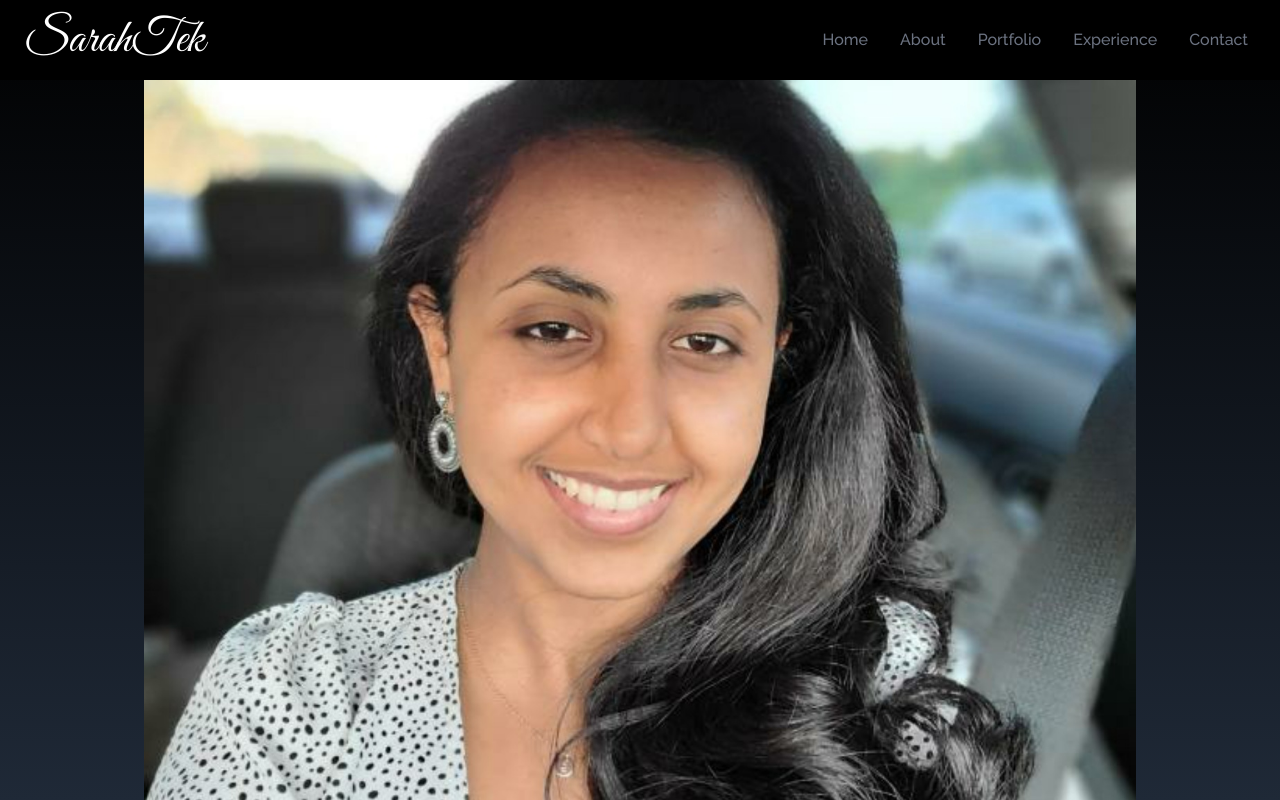
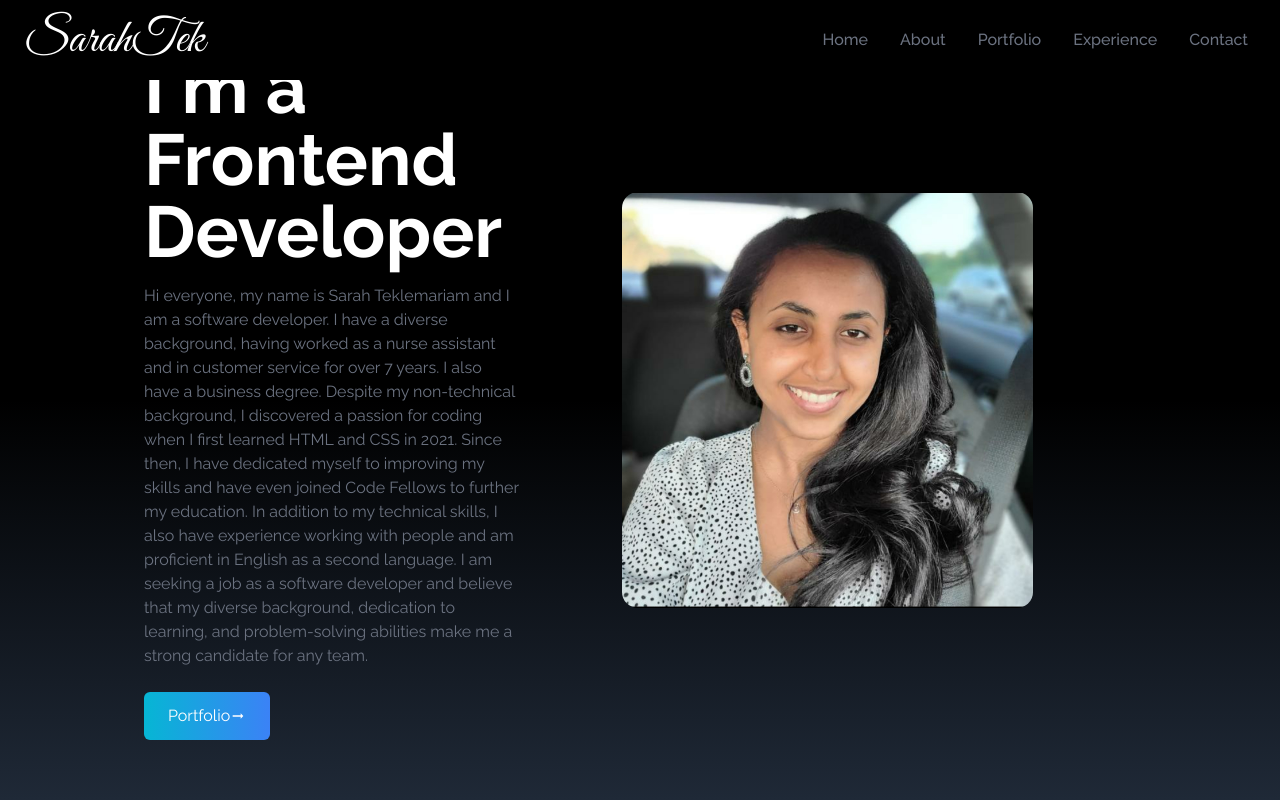
Before and after one commit to SarahTek/portfolio, a React (Create React App) app: page / in a window 1280 px wide. Shown: the top 800 px of the page. Built offline with nearby package versions, Linux system fonts and the light colour scheme; the HTML template or start-up script is replaced by a standard one.

Commit message:
added the hero image and description

```diff
--- a/src/components/Home.jsx
+++ b/src/components/Home.jsx
@@ -3,15 +3,17 @@
 import { MdOutlineArrowRightAlt } from "react-icons/md"
 const Home = () => {
   return (
-    <div name="home" className='h-screen w-full bg-gradient-to-b from-black to-gray-800 text-white'>
-      <div className='max-w-screen-lg mx-auto flex flex-col items-center justify-center h-full px-4 md:flex-grow'>
-        <div>
-          <h2> I am a Frontend Developer</h2>
-          <p>
+    <div name="home"
+      className='h-screen w-full bg-gradient-to-b from-black via-black to-gray-800'>
+      <div className='max-w-screen-lg mx-auto flex flex-col items-center justify-center h-full px-4 md:flex-row'>
+        <div className='flex flex-col justify-center h-full'>
+          <h2 className='text-4xl sm:text-7xl font-bold text-white'> I'm a Frontend Developer</h2>
+          <p className='text-gray-500 py-4 max-w-md'>
             Hi everyone, my name is Sarah Teklemariam and I am a software developer. I have a diverse background, having worked as a nurse assistant and in customer service for over 7 years. I also have a business degree. Despite my non-technical background, I discovered a passion for coding when I first learned HTML and CSS in 2021. Since then, I have dedicated myself to improving my skills and have even joined Code Fellows to further my education. In addition to my technical skills, I also have experience working with people and am proficient in English as a second language. I am seeking a job as a software developer and believe that my diverse background, dedication to learning, and problem-solving abilities make me a strong candidate for any team.
+
           </p>
           <div>
-            <button>
+            <button className='text-white w-fit px-6 py-3 my-2 flex items-center rounded-md bg-gradient-to-r from-cyan-500 to-blue-500 cursor-pointer'>
               Portfolio
               <MdOutlineArrowRightAlt />
             </button>
@@ -19,7 +21,7 @@
         </div>
         <div>
           <img src={HeroImage} alt="my profile pic "
-            className='rounded-2xl mx-auto w-2/3 md:w-full' />
+            className='rounded-2xl mx-auto w-2/3 ' />
         </div>
       </div>
     </div>
```
